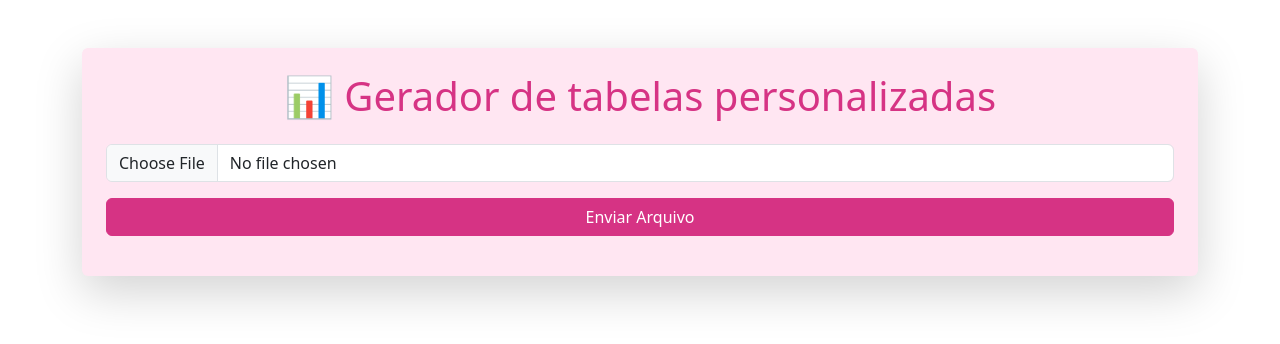
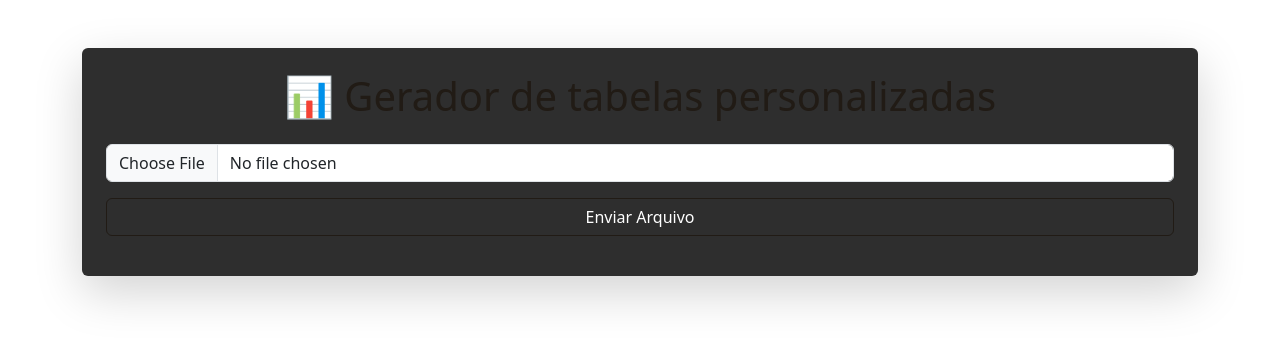
Before and after one commit to Richardalmeida21/G.E-Frontend, a React (Create React App) app: page / in a window 1280 px wide. Shown: the top 344 px of the page. Built offline with nearby package versions, Linux system fonts and the light colour scheme.

Commit message:
Update App.js

```diff
--- a/src/App.js
+++ b/src/App.js
@@ -48,8 +48,8 @@ const App = () => {
 
   return (
     <div className="container mt-5 text-center">
-      <div className="card p-4 shadow-lg border-0" style={{ backgroundColor: "#ffe6f2" }}>
-        <h1 className="mb-4" style={{ color: "#d63384" }}>📊 Gerador de tabelas personalizadas</h1>
+      <div className="card p-4 shadow-lg border-0" style={{ backgroundColor: "#2e2e2e" }}>
+        <h1 className="mb-4" style={{ color: "#211b15" }}>📊 Gerador de tabelas personalizadas</h1>
         <input
           type="file"
           className="form-control mb-3"
@@ -58,7 +58,7 @@ const App = () => {
         />
         <button
           className="btn btn-primary w-100 mb-3"
-          style={{ backgroundColor: "#d63384", borderColor: "#d63384" }}
+          style={{ backgroundColor: "#2e2e2e", borderColor: "#211b15" }}
           onClick={handleUpload}
         >
           Enviar Arquivo
@@ -67,7 +67,7 @@ const App = () => {
       </div>
       {produtos.length > 0 && (
         <div className="mt-4">
-          <h3 className="text-center" style={{ color: "#d63384" }}>📦 Produtos</h3>
+          <h3 className="text-center" style={{ color: "#211b15" }}>📦 Produtos</h3>
           <table id="produtos-table" className="table table-striped mt-3 shadow-sm">
             <thead className="table-dark">
               <tr>
```
